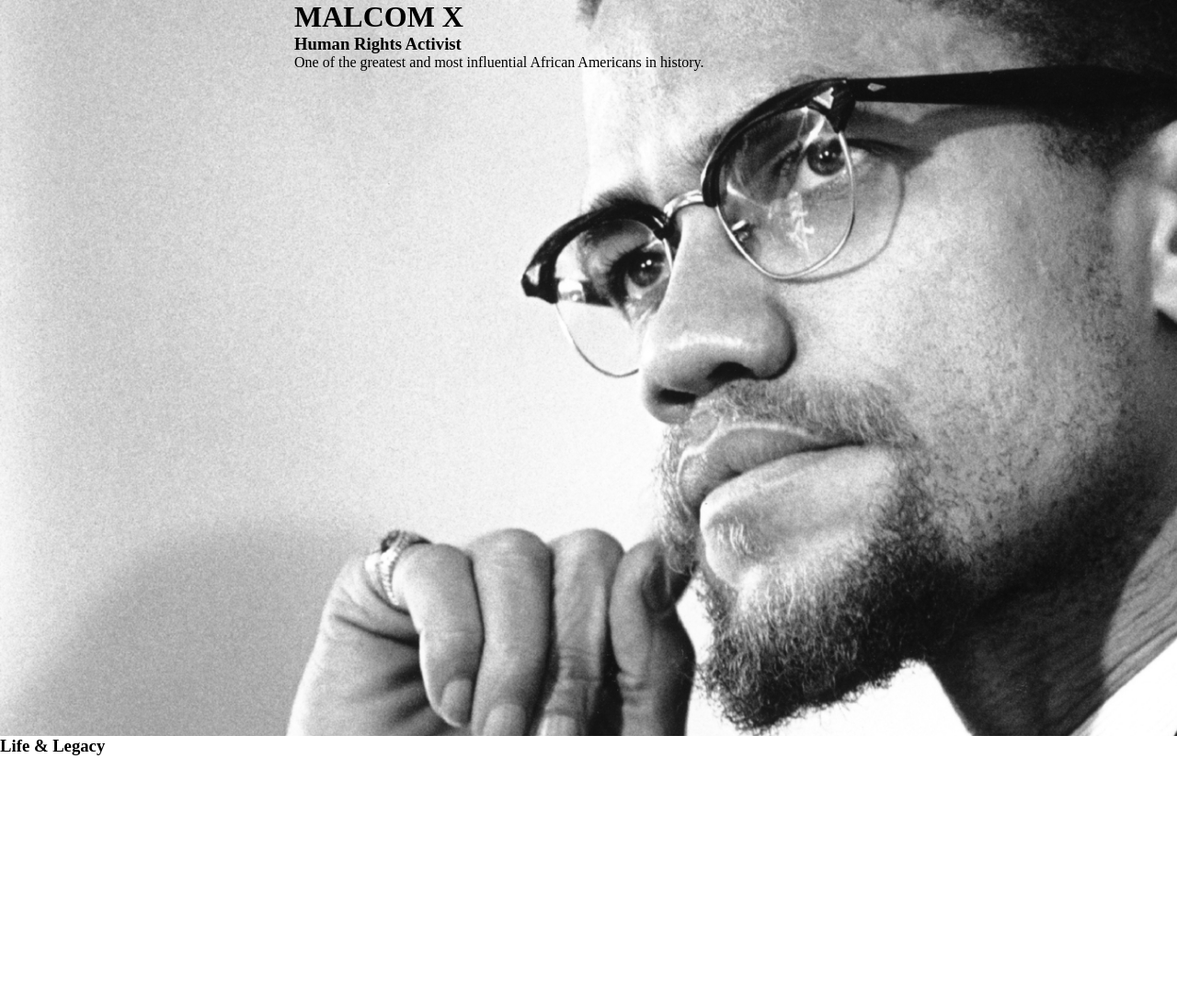
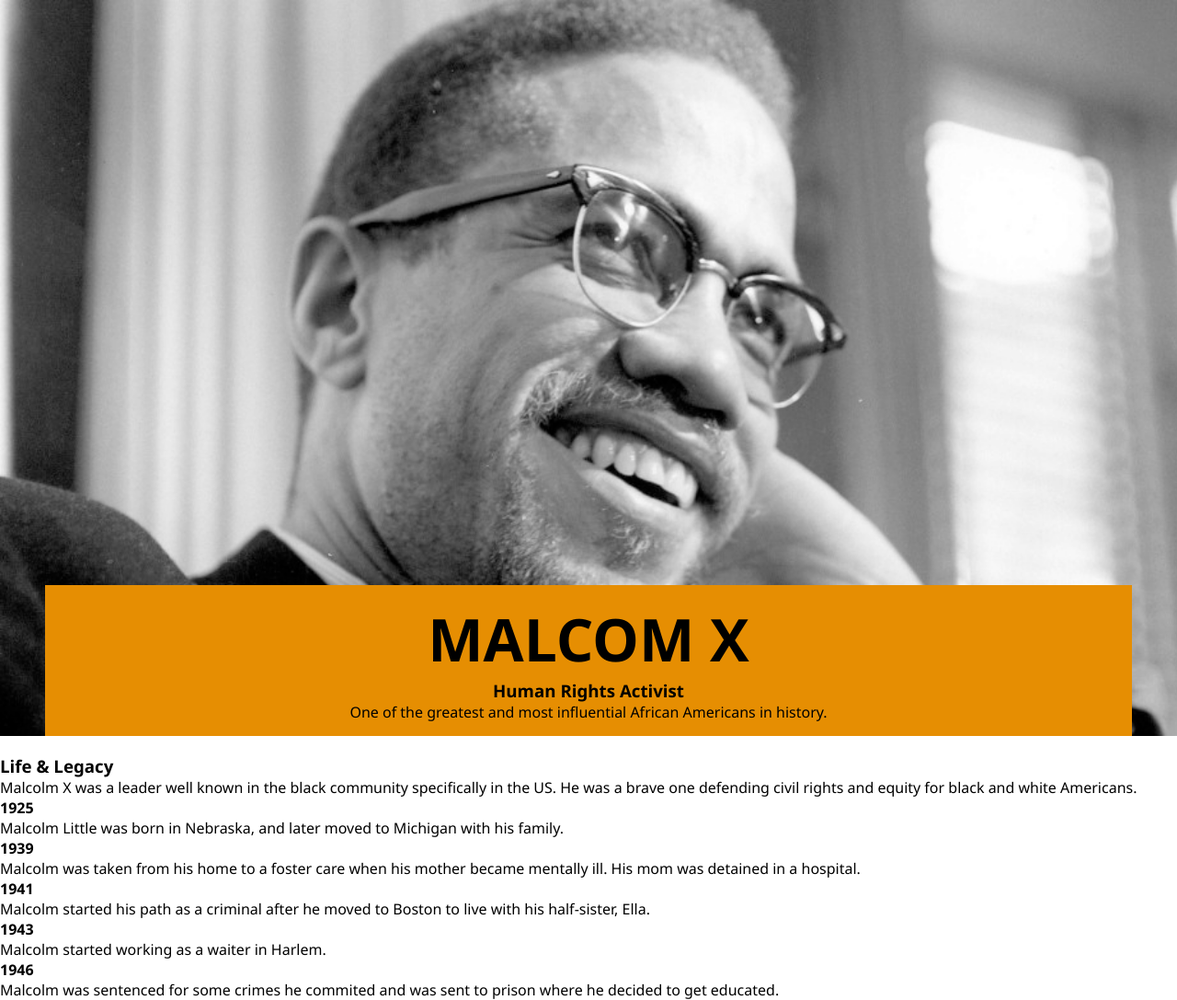
Before and after one commit to boakaidorborkamara/tribute_page, a plain HTML site: page index.html in a window 1280 px wide. Shown: the whole page at 92% size. Before the commit the page ends 822 px from the top, so only its background shows below. Drawn offline with Linux system fonts and the light colour scheme.

Commit message:
added life event

```diff
--- a/index.html
+++ b/index.html
@@ -12,17 +12,39 @@
             padding: 0px;
         }
 
+        body {
+            font-family: 'Segoe UI', Tahoma, Geneva, Verdana, sans-serif;
+        }
+
         header {
+            display: flex;
+            flex-direction: column;
+            justify-content: end;
+            align-items: center;
             height: 100vh;
             background-color: yellow;
-            background-image: url("image/malcom.jpg");
+            background-image: url("image/malcolmxbirthday16x9-1024x576.jpg");
             background-repeat: no-repeat;
             background-size: cover;
         }
 
         header div {
-            width: 50%;
-            margin: auto;
+            display: flex;
+            flex-direction: column;
+            align-items: center;
+            justify-content: center;
+            background-color: rgb(230, 142, 2);
+            width: 90%;
+            padding: 15px;
+            /* margin: auto; */
+        }
+
+        header h1 {
+            font-size: 4em;
+        }
+
+        main {
+            padding-top: 20px;
         }
     </style>
 </head>
@@ -36,7 +58,37 @@
         </div>
     </header>
     <main>
-        <h3>Life & Legacy</h3>
+        <section>
+            <h3>Life & Legacy</h3>
+
+            <p>
+                Malcolm X was a leader well known in the black community specifically in the US. He was a brave one defending civil rights and equity for black and white Americans.
+            </p>
+        </section>
+
+        <section>
+            <h4>1925</h4>
+            <p>
+                Malcolm Little was born in Nebraska, and later moved to Michigan with his family.
+            </p>
+            <h4>1939</h4>
+            <p>
+                Malcolm was taken from his home to a foster care when his mother became mentally ill. His mom was detained in a hospital.
+            </p>
+            <h4>1941</h4>
+            <p>
+                Malcolm started his path as a criminal after he moved to Boston to live with his half-sister, Ella.
+            </p>
+            <h4>1943</h4>
+            <p>
+                Malcolm started working as a waiter in Harlem.
+            </p>
+            <h4>1946</h4>
+            <p>
+                Malcolm was sentenced for some crimes he commited and was sent to prison where he decided to get educated.
+            </p>
+        </section>
+
     </main>
 </body>
 
```
Also changed, not shown: image/malcolmxbirthday16x9-1024x576.jpg (added).
